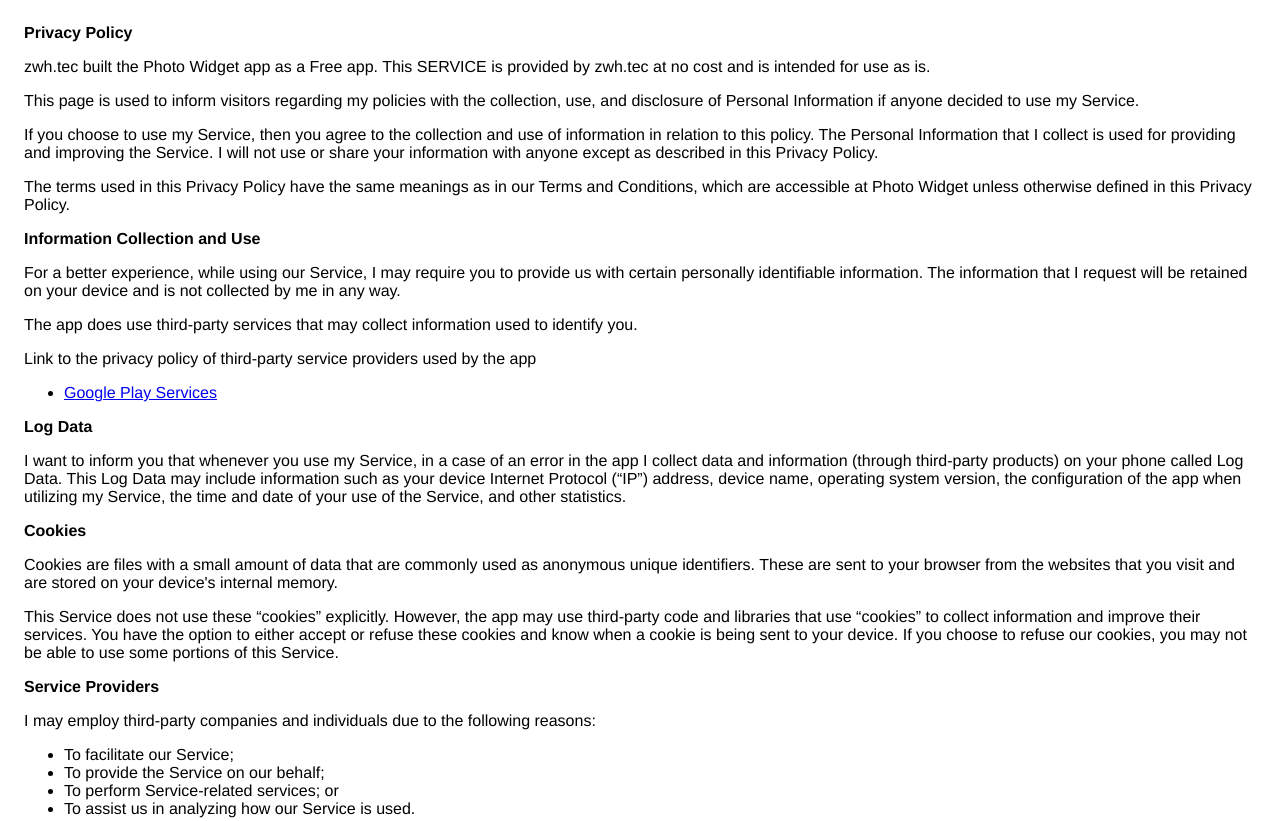
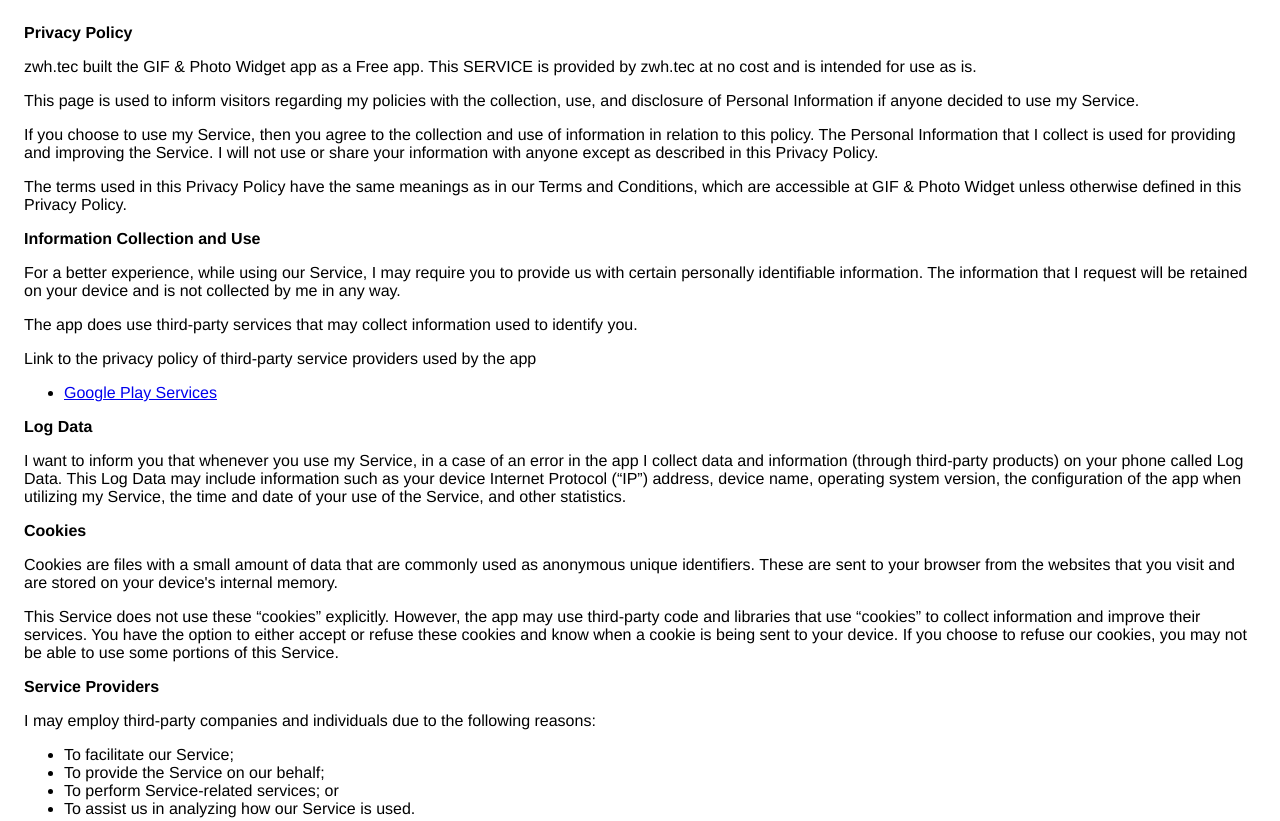
Before and after one commit to michaelzhang1994/photowidgets, a plain HTML site: page index.html in a window 1280 px wide. Shown: the top 821 px of the page. Drawn offline with Linux system fonts and the light colour scheme.

Commit message:
Update index.html

```diff
--- a/index.html
+++ b/index.html
@@ -8,7 +8,7 @@
     </head>
     <body>
     <strong>Privacy Policy</strong> <p>
-zwh.tec built the Photo Widget app as
+zwh.tec built the GIF & Photo Widget app as
 a Free app. This SERVICE is provided by
 zwh.tec at no cost and is intended for use as
 is.
@@ -25,7 +25,7 @@ anyone except as described in this Privacy Policy.
 </p> <p>
 The terms used in this Privacy Policy have the same meanings
 as in our Terms and Conditions, which are accessible at
-Photo Widget unless otherwise defined in this Privacy Policy.
+GIF & Photo Widget unless otherwise defined in this Privacy Policy.
 </p> <p><strong>Information Collection and Use</strong></p> <p>
 For a better experience, while using our Service, I
 may require you to provide us with certain personally
```
